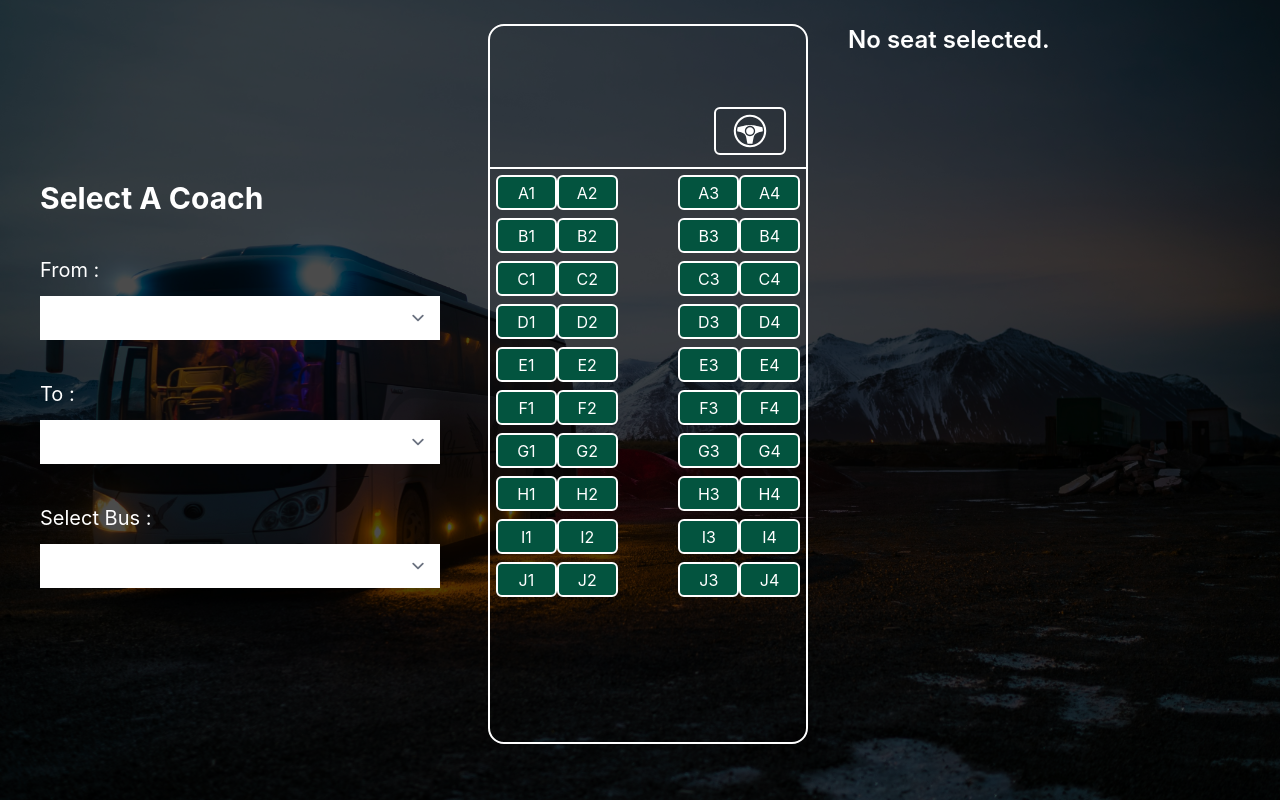
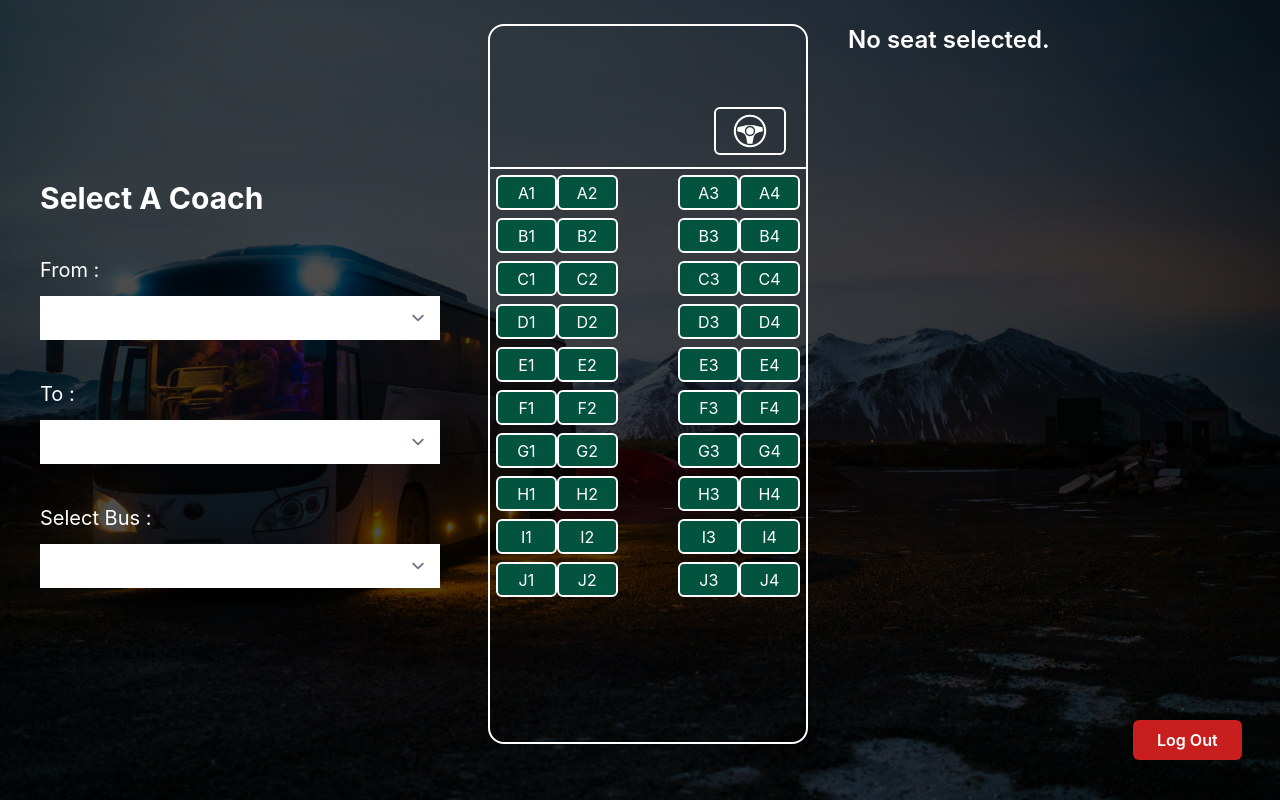
Before and after one commit to ZakariaZack98/Bus_Ticket_Booker, a React (Vite) app: page /bookingpage in a window 1280 px wide. Built offline with nearby package versions, Linux system fonts and the light colour scheme.

Commit message:
before global

```diff
--- a/lib/BookingsData.js
+++ b/lib/BookingsData.js
@@ -1,7 +1,14 @@
-export const coachesData = () => Array.from({ length: 10 }, (_, index) => {
-  const randomCoachID = Math.floor(1000 + Math.random() * 9000);
+export const coachesData = () => {
+  const staticCoachIDs = [
+    1001, 1002, 1003, 1004, 1005,
+    1006, 1007, 1008, 1009, 1010
+  ]; // Predefined static 4-digit coach IDs
+
+  return Array.from({ length: 10 }, (_, index) => {
     const departureHour = 1 + index;
-  const departureTime = `${departureHour.toString().padStart(2, '0')}:00 ${departureHour < 12 ? 'PM' : 'AM'}`;
+    const departureTime = `${departureHour.toString().padStart(2, '0')}:00 ${
+      departureHour < 12 ? 'PM' : 'AM'
+    }`;
     const seatIDs = [
       'A1', 'A2', 'A3', 'A4',
       'B1', 'B2', 'B3', 'B4',
@@ -26,14 +33,15 @@ export const coachesData = () => Array.from({ length: 10 }, (_, index) => {
     }
 
     return {
-    coachID: randomCoachID,
+      coachID: staticCoachIDs[index], // Use static 4-digit coach IDs
       departureTime: departureTime,
       destination: destination, // Add the destination property
       seats: seatIDs.map(id => {
         return {
           id: id,
           booked: false,
-      }
-    })
+        };
+      }),
     };
   });
+};
--- a/src/Pages/BookingPage.jsx
+++ b/src/Pages/BookingPage.jsx
@@ -1,11 +1,14 @@
-import { getAuth } from "firebase/auth";
+import { getAuth, signOut } from "firebase/auth";
 import React, { useState, useEffect } from "react";
 import { coachesData } from "../../lib/BookingsData";
 import { GiSteeringWheel } from "react-icons/gi";
 import { toast } from "react-toastify";
+import { useNavigate } from "react-router-dom";
 
 const BookingPage = () => {
+
   //SETTING UP STATES AND VARIABLES
+  const navigate = useNavigate();
   const [data, setData] = useState(JSON.parse(JSON.stringify(coachesData())));
   const auth = getAuth();
   const destinations = Array.from(
@@ -49,6 +52,7 @@ const BookingPage = () => {
       return;
     }
     const updatedData = JSON.parse(JSON.stringify(data));
+
     for (let i = 0; i < updatedData.length; i++) {
       if (updatedData[i].coachID == selectedCoach) {
         for (let j = 0; j < updatedData[i].seats.length; j++) {
@@ -58,7 +62,7 @@ const BookingPage = () => {
               passengerName: passengerName,
               passengerPhone: passengerPhone,
               bookedAt: new Date().toLocaleString(),
-              seller: auth.currentUser.email,
+              seller: auth.currentUser.displayName,
             };
           }
         }
@@ -109,9 +113,25 @@ const BookingPage = () => {
     }
   }, [destination]);
 
+
+  const handleSignOut = () => {
+    signOut(auth)
+    .then(() => {
+      toast.success("Successfully signed out!");
+      navigate("/"); // Redirect to the login page
+    })
+    .catch((error) => {
+      toast.error(`Error signing out: ${error.message}`);
+    });
+  }
+
+
   return (
     <div className="bookingPage h-svh bg-center bg-cover bg-no-repeat text-white">
-      <div className="blackBG h-full w-full px-10 py-6">
+      <div className="blackBG h-full w-full px-10 py-6 relative">
+        <div className="absolute bottom-[5%] right-[3%]">
+          <button className="bg-red-700 px-6 py-2 rounded-md font-semibold cursor-pointer" onClick={handleSignOut}>Log Out</button>
+        </div>
         <div className="flex">
           <div className="busSelector min-w-[35dvw] flex flex-col justify-center items-start my-10 gap-y-10">
             <h1 className="font-bold text-3xl w-[400px]">Select A Coach</h1>
--- a/src/Pages/SignUp.jsx
+++ b/src/Pages/SignUp.jsx
@@ -1,5 +1,5 @@
 import React, { useState } from "react";
-import { getAuth, createUserWithEmailAndPassword } from "firebase/auth";
+import { getAuth, createUserWithEmailAndPassword, updateCurrentUser, updateProfile } from "firebase/auth";
 import { toast } from "react-toastify";
 import { useNavigate } from "react-router-dom";
 
@@ -23,8 +23,7 @@ const SignUp = () => {
     e.preventDefault();
     createUserWithEmailAndPassword(auth, email, password)
       .then((userInfo) => {
-        userInfo.user.displayName = fullName;
-        userInfo.user.counterName = counterName;
+        updateProfile(auth.currentUser, {displayName: fullName})
         toast.success("Account created successfully!");
         navigate("/bookingpage");
       })
```
Lines whose indentation alone changed are shown as unchanged.
